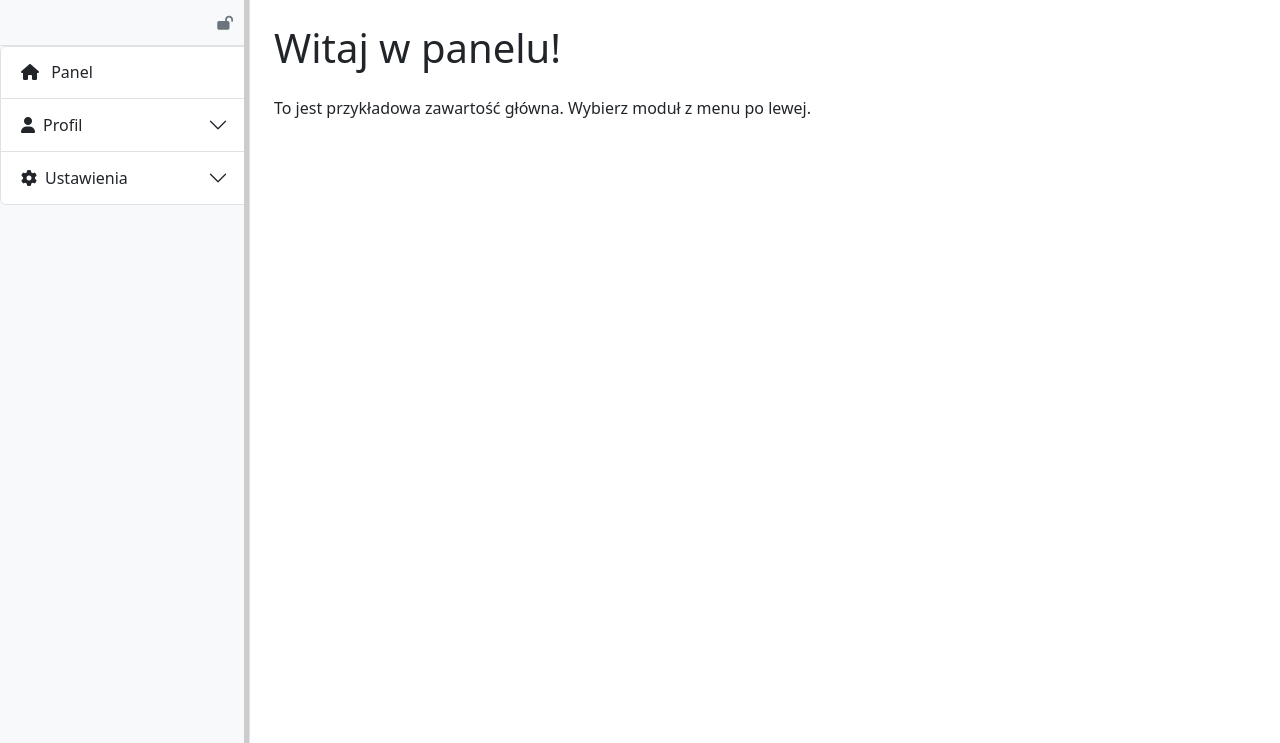
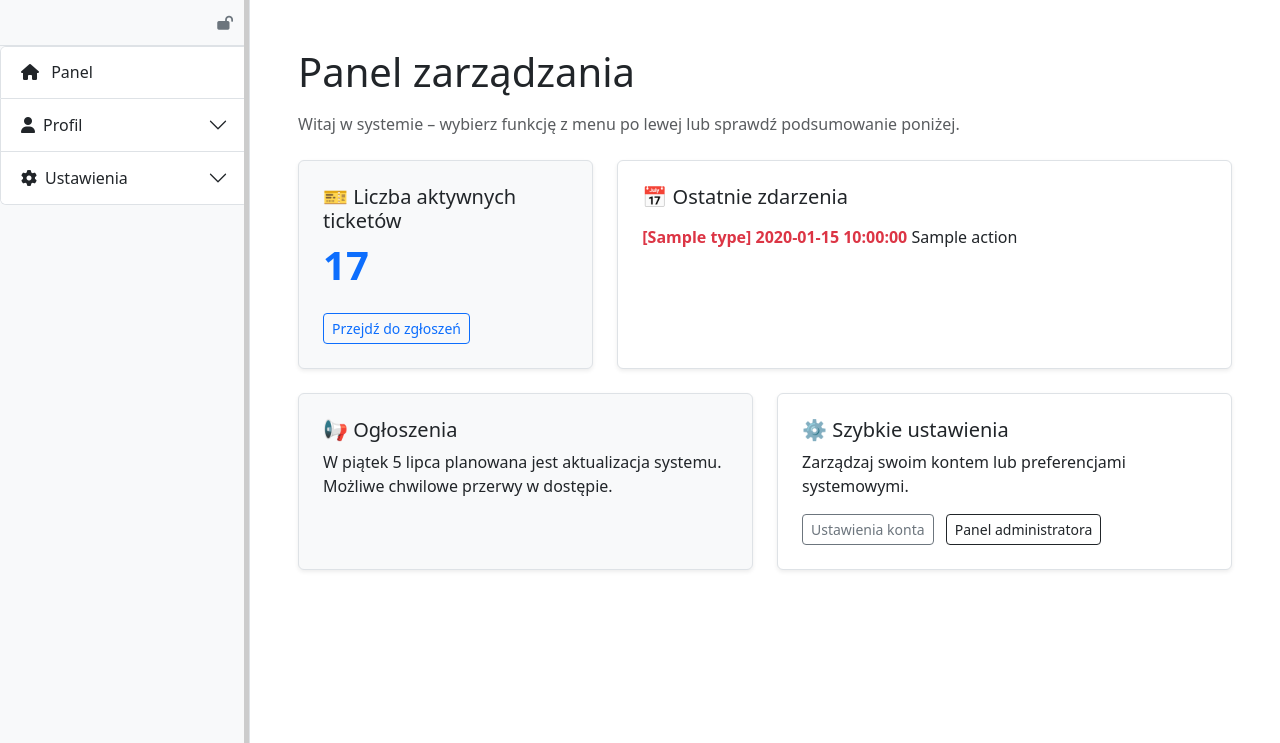
Before and after one commit to xfilku/Schema-django-app, a Django app: template templates/web_service/dashboard.html in a window 1280 px wide. Shown: the part 57-800 px from the top of the page. Run offline with Django 3.2, Linux system fonts and the light colour scheme; the template is opened without the code that fills it: most values are stand-ins (such as "Sample title", 1, 10 or a date in 2020).

Commit message:
add a dashboard front nk

```diff
--- a/templates/web_service/dashboard.html
+++ b/templates/web_service/dashboard.html
@@ -3,6 +3,83 @@
 {% block title %}Panel główny{% endblock %}
 
 {% block content %}
-    <h1 class="mb-4">Witaj w panelu!</h1>
-    <p>To jest przykładowa zawartość główna. Wybierz moduł z menu po lewej.</p>
+<div class="container-fluid px-4">
+    <h1 class="mt-4 mb-3">Panel zarządzania</h1>
+    <p class="text-muted mb-4">Witaj w systemie – wybierz funkcję z menu po lewej lub sprawdź podsumowanie poniżej.</p>
+
+    <div class="row g-4">
+        <!-- Liczba ticketów -->
+        <div class="col-md-4">
+            <div class="p-4 bg-light border rounded shadow-sm h-100">
+                <h5 class="mb-2">🎫 Liczba aktywnych ticketów</h5>
+                <p class="display-6 fw-semibold text-primary">17</p>
+                <a href="#" class="btn btn-sm btn-outline-primary mt-2">Przejdź do zgłoszeń</a>
+            </div>
+        </div>
+
+        <!-- Ostatnie zdarzenia -->
+        <div class="col-md-8">
+            <div class="p-4 bg-white border rounded shadow-sm h-100">
+                <h5 class="mb-3">📅 Ostatnie zdarzenia</h5>
+                <ul class="list-unstyled mb-0">
+                    {% if logs %}
+                        {% for log in logs %}
+                            {% if log.tpye == "WARNING" %}
+                                <li class="mb-2">
+                                    <span class="fw-semibold text-warning">
+                                        [{{ log.type }}]
+                                    </span>
+                                    <span class="fw-semibold text-warning">
+                                        {{ log.date|date:"Y-m-d H:i:s" }}
+                                    </span>
+                                    {{ log.action }}
+                                </li>
+                            {% elif log.tpye == "ERROR" %}
+                                <li class="mb-2">
+                                    <span class="fw-semibold text-primary">
+                                        [{{ log.type }}]
+                                    </span>
+                                    <span class="fw-semibold text-primary">
+                                        {{ log.date|date:"Y-m-d H:i:s" }}
+                                    </span>
+                                    {{ log.action }}
+                                </li>
+                            {% else %}
+                                <li class="mb-2">
+                                    <span class="fw-semibold text-danger">
+                                        [{{ log.type }}]
+                                    </span>
+                                    <span class="fw-semibold text-danger">
+                                        {{ log.date|date:"Y-m-d H:i:s" }}
+                                    </span>
+                                    {{ log.action }}
+                                </li>
+                            {% endif %}
+                        {% endfor %}
+                    {% else %}
+                        <li class="text-muted">Brak dostępnych zdarzeń</li>
+                    {% endif %}
+                </ul>
+            </div>
+        </div>
+
+        <!-- Ogłoszenia -->
+        <div class="col-md-6">
+            <div class="p-4 bg-light border rounded shadow-sm h-100">
+                <h5 class="mb-2">📢 Ogłoszenia</h5>
+                <p class="mb-0">W piątek 5 lipca planowana jest aktualizacja systemu. Możliwe chwilowe przerwy w dostępie.</p>
+            </div>
+        </div>
+
+        <!-- Szybkie ustawienia -->
+        <div class="col-md-6">
+            <div class="p-4 bg-white border rounded shadow-sm h-100">
+                <h5 class="mb-2">⚙️ Szybkie ustawienia</h5>
+                <p class="mb-3">Zarządzaj swoim kontem lub preferencjami systemowymi.</p>
+                <a href="{% url 'account_settings' %}" class="btn btn-sm btn-outline-secondary">Ustawienia konta</a>
+                <a href="{% url 'admin:index' %}" class="btn btn-sm btn-outline-dark ms-2">Panel administratora</a>
+            </div>
+        </div>
+    </div>
+</div>
 {% endblock %}
--- a/web_service/views.py
+++ b/web_service/views.py
@@ -10,6 +10,8 @@ from django.core.paginator import Paginator
 
 @login_required
 def main_page(request):
+    lastest_logs = Log.objects.order_by('-date')[:5]
+
     # Logowanie aktywności (jeśli ustawienia na to pozwalają)
     if hasattr(request.user, 'log_settings') and request.user.log_settings.log_info:
         Log.objects.create(
@@ -28,6 +30,7 @@ def main_page(request):
         'user_favorites': user_favorites,
         'favorite_url_names': favorite_url_names,
         'favorite_names': favorite_names,
+        'logs': lastest_logs
     })
 
 
```
Also changed, not shown: db.sqlite3.
